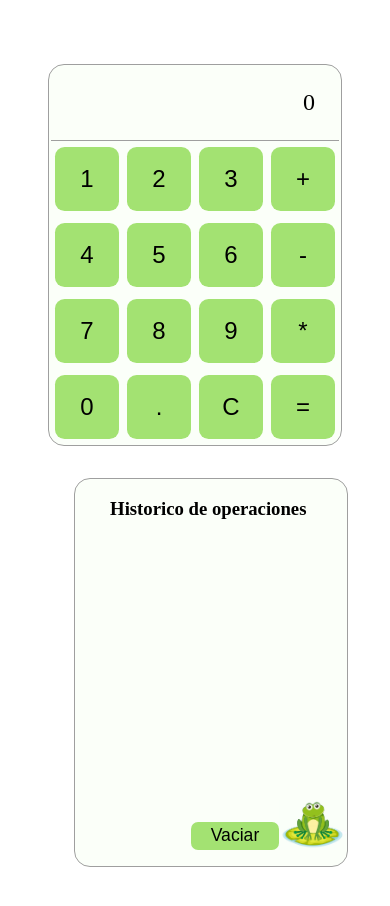
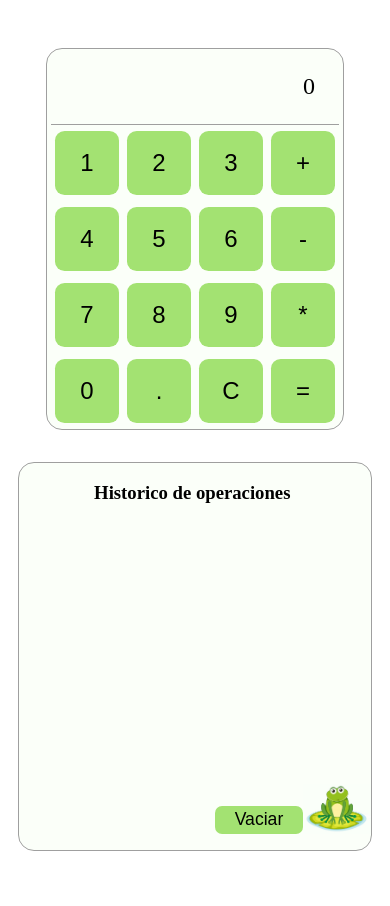
Before and after one commit to avadop/Calculadora, a plain HTML site: page index.html in a window 390 px wide. Drawn offline with Linux system fonts and the light colour scheme.

Commit message:
Beautiful responsive

```diff
--- a/css/style.css
+++ b/css/style.css
@@ -57,6 +57,17 @@ body > div {
   justify-content: center;
 }
 
+@media(max-width: 811px){
+  #historico-container {
+    margin-left: 1em;
+  }
+  body {
+    flex-direction: column;
+    align-items: center;
+    margin: 2em 0em;
+  }
+}
+
 #historico-container > h3 {
   margin-bottom: 0;
   padding-right: 2em;
```
